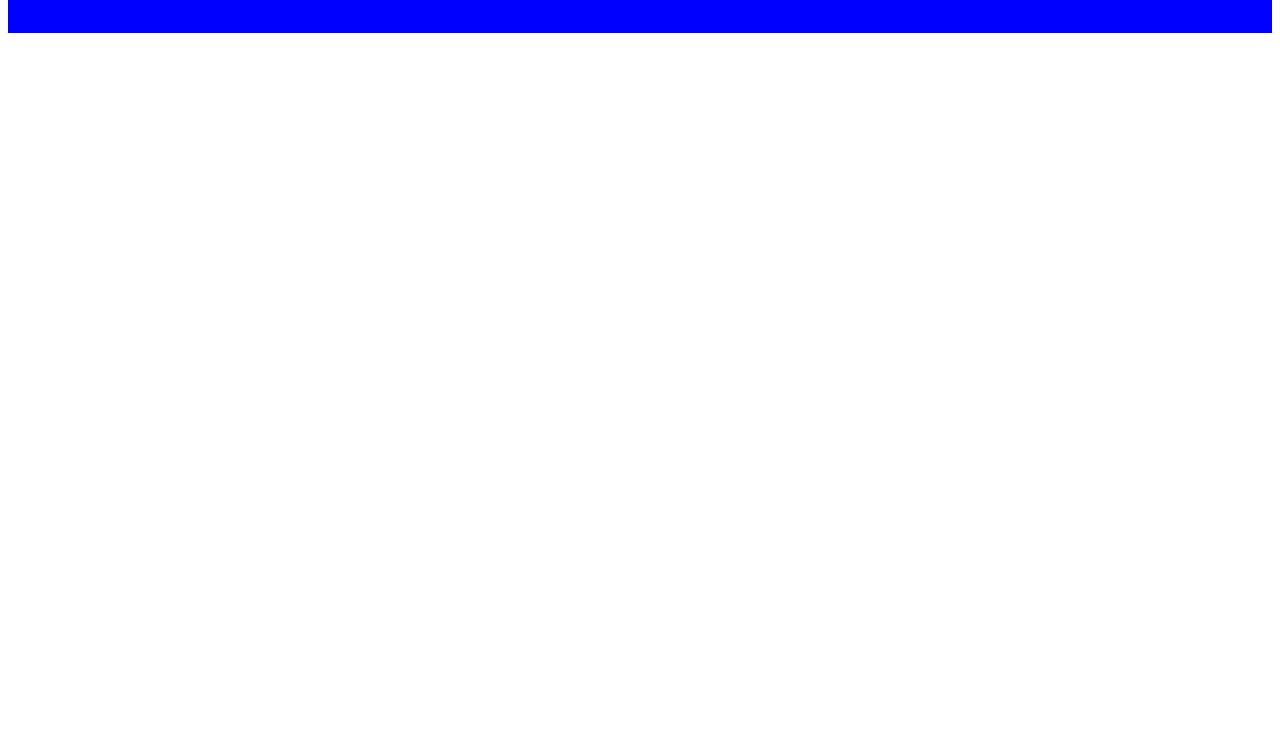
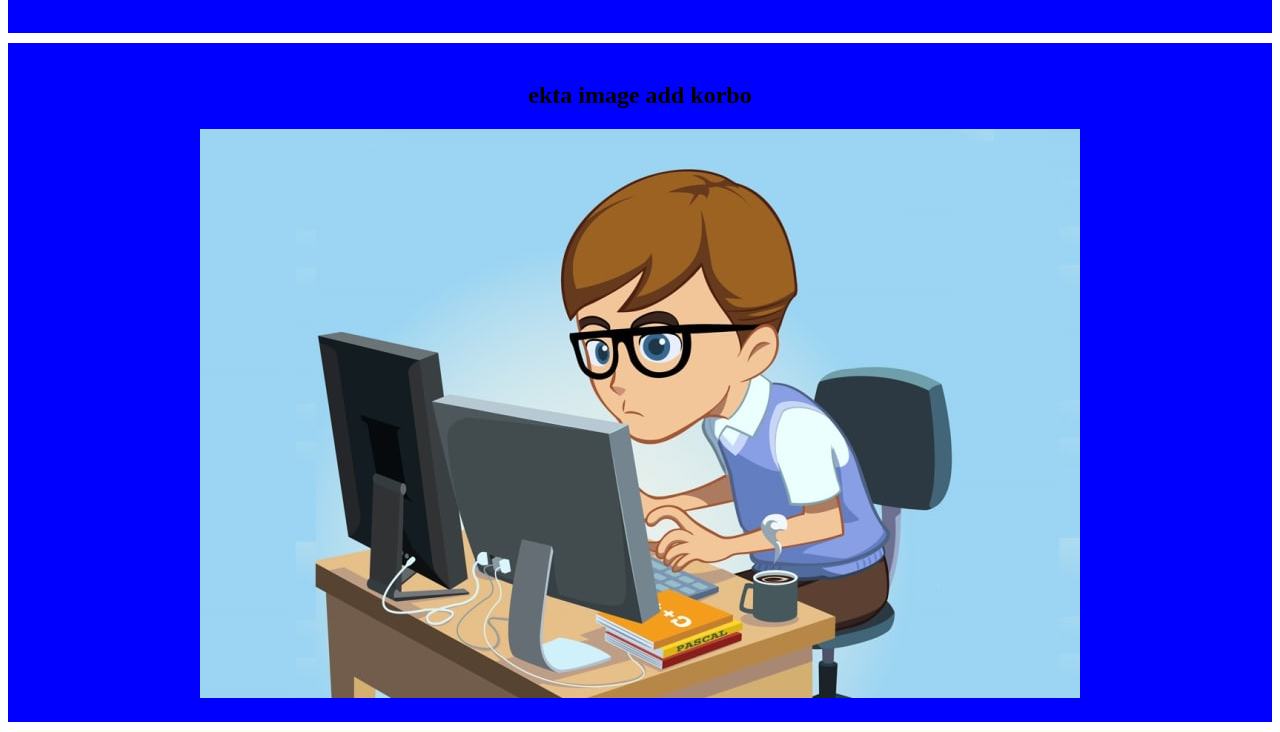
Before and after one commit to sanchyadebnath/book-store, a plain HTML site: page index.html in a window 1280 px wide. Shown: the part 693-1425 px from the top of the page. Before the commit the page ends 800 px from the top, so only its background shows below. Drawn offline with Linux system fonts and the light colour scheme.

Commit message:
added nweeqf add korlam

```diff
--- a/index.html
+++ b/index.html
@@ -28,7 +28,11 @@
     <h1>my fourth git hub text</h1>
 <p>Lorem ipsum dolor sit amet consectetur adipisicing elit. Soluta fugit, animi culpa exercitationem, iusto tenetur laborum quidem sapiente debitis blanditiis facere minima quis et quisquam a perferendis! Qui, voluptatem velit!</p>
 </div>
+<div>
+<h2>ekta image add korbo</h2>
+<img src="images/nweeqf97l2md3tlqkjyt.jpg" alt="">
 
+</div>
 
 
 
```
Also changed, not shown: images/nweeqf97l2md3tlqkjyt.jpg (added).
